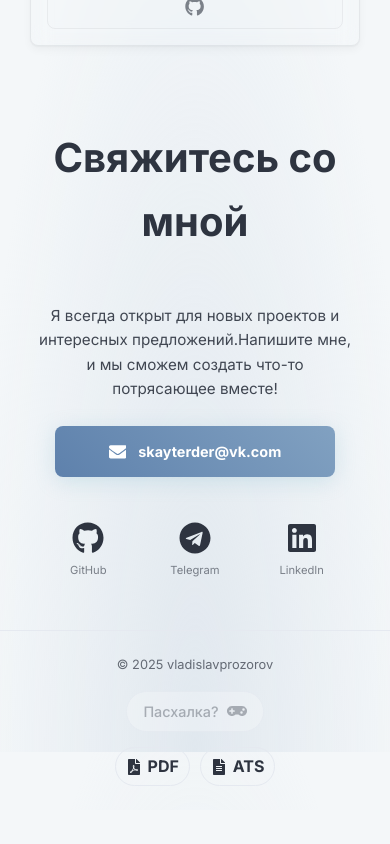
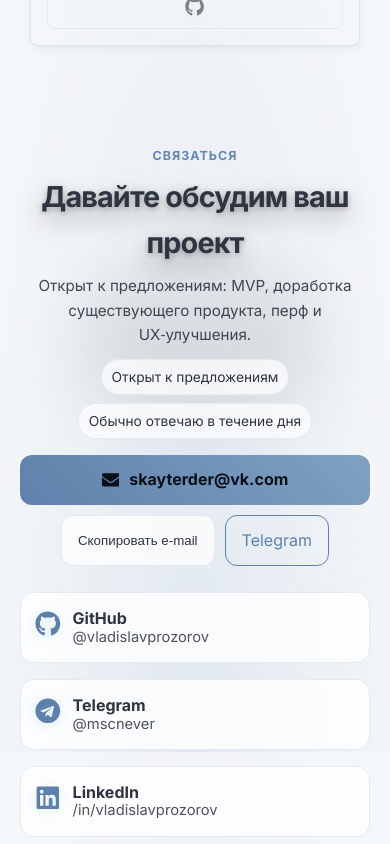
Before and after one commit to vladislavprozorov/my-portfolio, a React (Vite) app: page / in a window 390 px wide. Shown: the part 6000-6844 px from the top of the page. Before the commit the page ends 6810 px from the top, so only its background shows below. Built offline with nearby package versions, Linux system fonts and the light colour scheme.

Commit message:
site update

```diff
--- /dev/null
+++ b/public/404.html
@@ -0,0 +1,59 @@
+<!doctype html>
+<html lang="ru">
+<head>
+  <meta charset="UTF-8" />
+  <meta name="viewport" content="width=device-width, initial-scale=1" />
+  <title>Страница не найдена — 404</title>
+  <style>
+    :root {
+      color-scheme: light dark;
+    }
+    body {
+      margin: 0;
+      font-family: system-ui, -apple-system, Segoe UI, Roboto, Ubuntu, Cantarell, Noto Sans, sans-serif;
+      display: grid;
+      min-height: 100vh;
+      place-items: center;
+      background: radial-gradient(120% 120% at 50% -10%, rgba(0,0,0,0.1), transparent 40%),
+                  linear-gradient(180deg, #0b1020, #0a0f1a);
+      color: #e6edf3;
+    }
+    .card {
+      border: 1px solid rgba(255,255,255,.15);
+      background: rgba(255,255,255,.06);
+      backdrop-filter: blur(8px);
+      border-radius: 16px;
+      padding: 28px;
+      max-width: 560px;
+      text-align: center;
+      box-shadow: 0 10px 30px rgba(0,0,0,.35);
+    }
+    h1 { margin: 0 0 8px; font-size: clamp(1.6rem, 3vw, 2rem); }
+    p { opacity: .9; }
+    .actions { display: flex; gap: 10px; justify-content: center; margin-top: 16px; flex-wrap: wrap; }
+    .btn { padding: 10px 14px; border-radius: 10px; border: 1px solid rgba(255,255,255,.2); color: inherit; text-decoration: none; }
+    .btn.primary { background: linear-gradient(45deg, #00e5ff, #00ffa6); color: #0a0f1a; border: none; }
+  </style>
+</head>
+<body>
+  <div class="card">
+    <h1>404 — страница не найдена</h1>
+    <p>Похоже, такой страницы нет. Вернёмся на главную?</p>
+    <div class="actions">
+      <a id="homeLink" class="btn primary" href="/">Домой</a>
+      <a class="btn" href="../">К родительскому каталогу</a>
+    </div>
+  </div>
+  <script>
+    (function() {
+      // GitHub Pages: учитываем BASE_URL
+      var base = (document.querySelector('base') && document.querySelector('base').href) || (location.pathname.split('/').slice(0, -1).join('/') + '/');
+      var repoName = location.pathname.split('/').filter(Boolean)[0];
+      // Если видим схему /<user>.github.io/<repo>/..., строим ссылку на /<repo>/
+      if (location.hostname.endsWith('github.io') && repoName) {
+        document.getElementById('homeLink').setAttribute('href', '/' + repoName + '/');
+      }
+    })();
+  </script>
+</body>
+</html>
--- a/src/App.jsx
+++ b/src/App.jsx
@@ -16,6 +16,7 @@ import Header from './components/Header/Header';
 import Hero from './components/Hero/Hero';
 import Footer from './components/Footer/Footer';
 import CustomCursor from './CustomCursor/CustomCursor';
+import BackToTop from './components/BackToTop/BackToTop';
 
 // Ленивая загрузка
 const About = lazy(() => import('./components/About/About'));
@@ -117,6 +118,7 @@ function App() {
           onHintClick={toggleHackerMode}
           isHackerModeActive={hackerMode}
         />
+        <BackToTop />
       </div>
     </ParallaxProvider>
   );
--- /dev/null
+++ b/src/components/BackToTop/BackToTop.jsx
@@ -0,0 +1,31 @@
+import React, { useEffect, useState } from 'react';
+import styles from './BackToTop.module.css';
+
+const BackToTop = () => {
+  const [visible, setVisible] = useState(false);
+
+  useEffect(() => {
+    const onScroll = () => setVisible(window.scrollY > 300);
+    onScroll();
+    window.addEventListener('scroll', onScroll, { passive: true });
+    return () => window.removeEventListener('scroll', onScroll);
+  }, []);
+
+  const scrollTop = () => {
+    const prefersReduced = window.matchMedia('(prefers-reduced-motion: reduce)').matches;
+    window.scrollTo({ top: 0, behavior: prefersReduced ? 'auto' : 'smooth' });
+  };
+
+  return (
+    <button
+      type="button"
+      aria-label="Наверх"
+      className={`${styles.backToTop} ${visible ? styles.visible : ''}`}
+      onClick={scrollTop}
+    >
+      ↑
+    </button>
+  );
+};
+
+export default BackToTop;
--- /dev/null
+++ b/src/components/BackToTop/BackToTop.module.css
@@ -0,0 +1,29 @@
+.backToTop {
+  position: fixed;
+  right: 16px;
+  bottom: 16px;
+  width: 40px;
+  height: 40px;
+  border-radius: 50%;
+  border: 1px solid var(--border-color);
+  background: rgba(var(--card-bg-rgb), 0.8);
+  color: var(--text-color);
+  display: grid;
+  place-items: center;
+  opacity: 0;
+  transform: translateY(8px);
+  transition: opacity .25s ease, transform .25s ease, background .2s ease, border-color .2s ease;
+  cursor: pointer;
+  z-index: 50;
+  box-shadow: 0 6px 20px rgba(0,0,0,.18);
+}
+.backToTop:hover {
+  border-color: var(--primary-color);
+  color: var(--primary-color);
+  background: rgba(var(--card-bg-rgb), 0.9);
+}
+.visible { opacity: 1; transform: translateY(0); }
+
+@media (prefers-reduced-motion: reduce) {
+  .backToTop { transition: none; }
+}
--- a/src/components/Contact/Contact.jsx
+++ b/src/components/Contact/Contact.jsx
@@ -1,66 +1,97 @@
 // src/components/Contact/Contact.jsx (Мобильно-оптимизированная версия)
 
-import React from 'react';
+import React, { useEffect, useState } from 'react';
 import { useReveal } from '../../hooks/useReveal';
 import styles from './Contact.module.css';
 import { FaGithub, FaTelegram, FaLinkedin, FaEnvelope } from 'react-icons/fa';
 
 const Contact = () => {
     const email = "skayterder@vk.com"; // Вынесем email в переменную для удобства
+    const [copyMsg, setCopyMsg] = useState("");
+    const onCopy = async () => {
+        try {
+            await navigator.clipboard.writeText(email);
+            setCopyMsg("Скопировано!");
+            setTimeout(() => setCopyMsg(""), 1500);
+        } catch (_) {
+            setCopyMsg("Не удалось скопировать");
+            setTimeout(() => setCopyMsg(""), 1500);
+        }
+    };
+
+    // Авто-скрытие тоста при прокрутке, клике вне или ESC
+    useEffect(() => {
+        if (!copyMsg) return;
+        const dismiss = () => setCopyMsg("");
+        const onScroll = () => dismiss();
+        const onKeyDown = (e) => { if (e.key === 'Escape') dismiss(); };
+        const onPointerDown = () => dismiss();
+        window.addEventListener('scroll', onScroll, { passive: true });
+        window.addEventListener('keydown', onKeyDown);
+        window.addEventListener('pointerdown', onPointerDown);
+        return () => {
+            window.removeEventListener('scroll', onScroll);
+            window.removeEventListener('keydown', onKeyDown);
+            window.removeEventListener('pointerdown', onPointerDown);
+        };
+    }, [copyMsg]);
 
     const reveal = useReveal();
+    const gridReveal = useReveal();
     return (
         <section id="contact" className={styles.contact}>
-            <div ref={reveal.ref} className={`container ${styles.reveal} ${reveal.visible ? styles.revealVisible : ''}`}>
-                <h2 className="section-title">Свяжитесь со мной</h2>
-                <p className={styles.contactText}>
-                    Я всегда открыт для новых проектов и интересных предложений.
-                    <br className={styles.breakLine} />
-                    Напишите мне, и мы сможем создать что-то потрясающее вместе!
-                </p>
+            <div className={`container ${styles.layout}`}>
+                {/* Header с halo и чипсами */}
+                <header ref={reveal.ref} className={`${styles.header} ${styles.reveal} ${reveal.visible ? styles.revealVisible : ''}`}>
+                    <div className={styles.halo} aria-hidden />
+                    <div className={styles.eyebrow}>Связаться</div>
+                    <h2 className={styles.title}>Давайте обсудим ваш проект</h2>
+                    <p className={styles.subtitle}>Открыт к предложениям: MVP, доработка существующего продукта, перф и UX‑улучшения.</p>
+                    <div className={styles.chips}>
+                        <span className={styles.chip}>Открыт к предложениям</span>
+                        <span className={styles.chip}>Обычно отвечаю в течение дня</span>
+                    </div>
+                    {/* CTA ряд */}
+                    <div className={styles.ctaRow}>
+                        <a href={`mailto:${email}`} className={`cta-button ${styles.ctaPrimary}`} aria-label="Написать на e-mail">
+                            <FaEnvelope aria-hidden className={styles.emailIcon} />
+                            {email}
+                        </a>
+                        <button type="button" onClick={onCopy} className={styles.ctaGhost} aria-label="Скопировать e-mail в буфер обмена">Скопировать e‑mail</button>
+                        <a href="https://t.me/mscnever" target="_blank" rel="noopener noreferrer" className={styles.ctaOutline} aria-label="Написать в Telegram">
+                            Telegram
+                        </a>
+                    </div>
+                </header>
 
-                {/* Email кнопка с иконкой */}
-                <a
-                    href={`mailto:${email}`}
-                    className={`cta-button ${styles.emailButton}`}
-                >
-                    <FaEnvelope className={styles.emailIcon} />
-                    <span>{email}</span>
-                </a>
-
-                {/* Социальные ссылки */}
-                <div className={styles.socialLinks}>
-                    <a
-                        href="https://github.com/vladislavprozorov"
-                        target="_blank"
-                        rel="noopener noreferrer"
-                        aria-label="GitHub"
-                        className={styles.socialLink}
-                    >
-                        <FaGithub />
-                        <span className={styles.socialLabel}>GitHub</span>
+                {/* Социальные карточки */}
+                <div ref={gridReveal.ref} className={`${styles.socialGrid} ${styles.reveal} ${gridReveal.visible ? styles.revealVisible : ''}`}>
+                    <a className={styles.socialCard} href="https://github.com/vladislavprozorov" target="_blank" rel="noopener noreferrer" aria-label="GitHub">
+                        <span className={styles.socialIcon}><FaGithub /></span>
+                        <div className={styles.socialMeta}>
+                            <span className={styles.socialTitle}>GitHub</span>
+                            <span className={styles.socialHandle}>@vladislavprozorov</span>
+                        </div>
                     </a>
-                    <a
-                        href="https://t.me/mscnever"
-                        target="_blank"
-                        rel="noopener noreferrer"
-                        aria-label="Telegram"
-                        className={styles.socialLink}
-                    >
-                        <FaTelegram />
-                        <span className={styles.socialLabel}>Telegram</span>
+                    <a className={styles.socialCard} href="https://t.me/mscnever" target="_blank" rel="noopener noreferrer" aria-label="Telegram">
+                        <span className={styles.socialIcon}><FaTelegram /></span>
+                        <div className={styles.socialMeta}>
+                            <span className={styles.socialTitle}>Telegram</span>
+                            <span className={styles.socialHandle}>@mscnever</span>
+                        </div>
                     </a>
-                    <a
-                        href="https://linkedin.com/in/vladislavprozorov"
-                        target="_blank"
-                        rel="noopener noreferrer"
-                        aria-label="LinkedIn"
-                        className={styles.socialLink}
-                    >
-                        <FaLinkedin />
-                        <span className={styles.socialLabel}>LinkedIn</span>
+                    <a className={styles.socialCard} href="https://linkedin.com/in/vladislavprozorov" target="_blank" rel="noopener noreferrer" aria-label="LinkedIn">
+                        <span className={styles.socialIcon}><FaLinkedin /></span>
+                        <div className={styles.socialMeta}>
+                            <span className={styles.socialTitle}>LinkedIn</span>
+                            <span className={styles.socialHandle}>/in/vladislavprozorov</span>
+                        </div>
                     </a>
                 </div>
+                                {/* Toast копирования */}
+                                                <div className={`${styles.toast} ${copyMsg ? styles.toastShow : ''}`} role="status" aria-live="polite" onClick={() => setCopyMsg("") }>
+                                    {copyMsg}
+                                </div>
             </div>
         </section>
     );
--- a/src/components/Contact/Contact.module.css
+++ b/src/components/Contact/Contact.module.css
@@ -1,259 +1,79 @@
-/* Contact.module.css (Мобильно-оптимизированная версия) */
+/* Contact — обновлённый стиль в духе Hero/About */
 
-.contact {
-    text-align: center;
-    padding: 100px 0;
-    background: transparent;
+.contact { position: relative; padding: 80px 0 100px; }
+.layout { position: relative; }
+
+.header {
+  position: relative;
+  max-width: 900px;
+  margin: 0 auto 26px;
+  text-align: center;
 }
+.halo {
+  position: absolute; inset: 0; margin: auto; width: clamp(360px, 60vw, 780px); height: clamp(160px, 28vw, 300px);
+  pointer-events: none; border-radius: 28px;
+  background: radial-gradient(50% 80% at 50% 40%, rgba(255,255,255,0.10) 0%, rgba(0,0,0,0.12) 35%, rgba(0,0,0,0.06) 60%, transparent 85%);
+  filter: blur(36px); z-index: 0; animation: haloPulse 4s ease-in-out infinite;
+}
+@keyframes haloPulse { 0%, 100% { opacity: 1; transform: scale(1);} 50% { opacity: .9; transform: scale(1.02);} }
 
-.contactText {
-    max-width: 600px;
-    margin: 0 auto 40px;
-    font-size: clamp(1rem, 2.5vw, 1.1rem); /* Адаптивный размер */
-    line-height: 1.7;
-    color: var(--text-color);
-    opacity: 0.9;
-}
+.eyebrow { color: var(--primary-color); font-weight: 800; letter-spacing: .08em; text-transform: uppercase; font-size: .78rem; opacity: .95; position: relative; z-index: 1; }
+.title { position: relative; z-index: 1; font-weight: 800; letter-spacing: -0.03em; font-size: clamp(1.8rem, 4vw, 2.2rem); margin: 8px 0 8px; color: var(--text-color); text-shadow: 0 2px 6px rgba(0,0,0,.28), 0 10px 28px rgba(0,0,0,.38); }
+.subtitle { position: relative; z-index: 1; font-size: clamp(.95rem, 1.8vw, 1.05rem); opacity: .9; }
 
-/* Переносы строк */
-.breakLine {
-    display: inline;
-}
+.chips { display: flex; justify-content: center; gap: 8px; flex-wrap: wrap; margin-top: 12px; position: relative; z-index: 1; }
+.chip { padding: 6px 10px; border-radius: 999px; border: 1px solid var(--border-color); background: rgba(var(--card-bg-rgb), .7); font-size: .86rem; }
 
-/* Email кнопка */
-.emailButton {
-    display: inline-flex;
-    align-items: center;
-    gap: 12px;
-    padding: 16px 32px;
-    font-size: clamp(0.95rem, 2.5vw, 1.05rem);
-    background: linear-gradient(45deg, var(--primary-color), var(--primary-hover-color));
-    color: white;
-    text-decoration: none;
-    border-radius: 8px;
-    transition: all 0.3s ease;
-    box-shadow: 0 4px 20px rgba(var(--primary-color-rgb), 0.3);
-}
+.ctaRow { margin-top: 16px; display: flex; gap: 10px; justify-content: center; flex-wrap: wrap; position: relative; z-index: 1; }
+.ctaPrimary, .ctaOutline, .ctaGhost { display: inline-flex; align-items: center; gap: 10px; padding: 12px 16px; border-radius: 12px; border: 1px solid var(--border-color); text-decoration: none; cursor: pointer; transition: all .2s ease; }
+.ctaPrimary { background: linear-gradient(45deg, var(--primary-color), var(--primary-hover-color)); color: #0a0f1a; border: none; }
+.ctaOutline { background: transparent; color: var(--primary-color); border-color: var(--primary-color); }
+.ctaGhost { background: rgba(var(--card-bg-rgb), .75); color: var(--text-color); }
+.ctaOutline:hover, .ctaGhost:hover { border-color: var(--primary-color); color: var(--primary-color); }
+.copyMsg { display: block; height: 20px; margin-top: 6px; opacity: .85; }
+.emailIcon { font-size: 1.1rem; }
 
-.emailButton:hover {
-    transform: translateY(-3px);
-    box-shadow: 0 8px 30px rgba(var(--primary-color-rgb), 0.4);
-}
+.socialGrid { margin-top: 26px; display: grid; grid-template-columns: repeat(3, minmax(0,1fr)); gap: 16px; }
+.socialCard { display: flex; align-items: center; gap: 12px; padding: 14px; border-radius: 14px; border: 1px solid var(--border-color); background: rgba(var(--card-bg-rgb), .8); text-decoration: none; color: var(--text-color); transition: transform .2s ease, box-shadow .2s ease, border-color .2s ease; }
+.socialCard:hover { transform: translateY(-4px); border-color: var(--primary-color); box-shadow: 0 8px 24px rgba(var(--primary-color-rgb), .18); }
+.socialIcon { font-size: 1.6rem; color: var(--primary-color); filter: drop-shadow(0 2px 8px rgba(var(--primary-color-rgb), .3)); }
+.socialMeta { display: grid; line-height: 1.2; }
+.socialTitle { font-weight: 700; }
+.socialHandle { opacity: .85; font-size: .92rem; }
 
-.emailIcon {
-    font-size: 1.2rem;
-}
-
-/* Социальные ссылки */
-.socialLinks {
-    margin-top: 50px;
-    display: flex;
-    justify-content: center;
-    gap: 30px;
-    flex-wrap: wrap; /* Позволяем переносить на новую строку */
-}
-
-.socialLink {
-    display: flex;
-    flex-direction: column;
-    align-items: center;
-
-/* Reveal animation (native) */
+/* Reveal */
 .reveal { opacity: 0; transform: translateY(var(--reveal-distance)); transition: opacity var(--reveal-duration) ease, transform var(--reveal-duration) ease; }
 .revealVisible { opacity: 1; transform: translateY(0); }
-    gap: 8px;
-    padding: 12px;
-    color: var(--text-color);
-    text-decoration: none;
-    transition: all 0.3s ease;
-    /* Минимальный размер для тач-целей */
-    min-width: 60px;
-    min-height: 60px;
+
+/* Toast копирования */
+.toast {
+  position: fixed;
+  left: 50%;
+  bottom: calc(18px + env(safe-area-inset-bottom, 0px));
+  transform: translate(-50%, 20px);
+  padding: 10px 14px;
+  border-radius: 12px;
+  border: 1px solid var(--border-color);
+  background: rgba(var(--card-bg-rgb), .9);
+  color: var(--text-color);
+  box-shadow: 0 8px 24px rgba(0,0,0,.25);
+  opacity: 0;
+  pointer-events: none;
+  transition: opacity .25s ease, transform .25s ease;
+  z-index: 60;
+  max-width: min(92vw, 420px);
+  width: max-content;
+  text-align: center;
+  overflow-wrap: anywhere;
 }
+.toastShow { opacity: 1; transform: translate(-50%, 0); }
 
-.socialLink:hover {
-    color: var(--primary-color);
-    transform: translateY(-5px);
+@media (max-width: 960px) {
+  .socialGrid { grid-template-columns: 1fr 1fr; }
 }
-
-.socialLink svg {
-    font-size: 2.5rem;
+@media (max-width: 640px) {
+  .contact { padding: 60px 0 80px; }
+  .socialGrid { grid-template-columns: 1fr; }
+  .toast { padding: 8px 12px; font-size: 0.9rem; border-radius: 10px; }
 }
-
-/* Подписи под иконками (скрыты на десктопе) */
-.socialLabel {
-    font-size: 0.75rem;
-    opacity: 0;
-    transition: opacity 0.3s ease;
-}
-
-.socialLink:hover .socialLabel {
-    opacity: 0.7;
-}
-
-/* ========== АДАПТИВНОСТЬ ========== */
-
-/* Планшеты */
-@media screen and (max-width: 768px) {
-    .contact {
-        padding: 60px 20px;
-    }
-
-    .contactText {
-        font-size: 1rem;
-        margin-bottom: 30px;
-    }
-
-    .emailButton {
-        width: 100%;
-        max-width: 320px;
-        justify-content: center;
-        padding: 14px 24px;
-    }
-
-    .socialLinks {
-        margin-top: 40px;
-        gap: 25px;
-    }
-
-    .socialLink svg {
-        font-size: 2.2rem;
-    }
-
-    /* Показываем подписи на планшетах */
-    .socialLabel {
-        opacity: 0.7;
-    }
-}
-
-/* Мобильные телефоны */
-@media screen and (max-width: 480px) {
-    .contact {
-        padding: 40px 15px;
-    }
-
-    .contactText {
-        font-size: 0.95rem;
-        line-height: 1.6;
-        margin-bottom: 25px;
-    }
-
-    /* Убираем перенос строки на мобилках для лучшего flow текста */
-    .breakLine {
-        display: none;
-    }
-
-    .emailButton {
-        width: 100%;
-        max-width: 280px;
-        padding: 14px 20px;
-        font-size: 0.9rem;
-    }
-
-    .emailButton span {
-        /* Обрезаем длинный email на очень маленьких экранах */
-        max-width: 200px;
-        overflow: hidden;
-        text-overflow: ellipsis;
-        white-space: nowrap;
-    }
-
-    .emailIcon {
-        font-size: 1.1rem;
-        flex-shrink: 0; /* Иконка не сжимается */
-    }
-
-    .socialLinks {
-        margin-top: 35px;
-        gap: 20px;
-        /* На мобилках делаем 3 колонки */
-        display: grid;
-        grid-template-columns: repeat(3, 1fr);
-        max-width: 300px;
-        margin-left: auto;
-        margin-right: auto;
-    }
-
-    .socialLink {
-        padding: 10px;
-        min-width: auto;
-        min-height: auto;
-    }
-
-    .socialLink svg {
-        font-size: 2rem;
-    }
-
-    /* Всегда показываем подписи на мобилках */
-    .socialLabel {
-        opacity: 0.6;
-        font-size: 0.7rem;
-    }
-}
-
-/* Очень маленькие экраны */
-@media screen and (max-width: 360px) {
-    .contact {
-        padding: 30px 10px;
-    }
-
-    .contactText {
-        font-size: 0.875rem;
-    }
-
-    .emailButton {
-        padding: 12px 16px;
-        font-size: 0.85rem;
-    }
-
-    .socialLinks {
-        gap: 15px;
-    }
-
-    .socialLink svg {
-        font-size: 1.8rem;
-    }
-
-    .socialLabel {
-        font-size: 0.65rem;
-    }
-}
-
-/* Горизонтальная ориентация на мобилках */
-@media screen and (max-height: 500px) and (orientation: landscape) {
-    .contact {
-        padding: 30px 20px;
-    }
-
-    .socialLinks {
-        margin-top: 25px;
-        display: flex;
-        flex-direction: row;
-    }
-
-    .socialLabel {
-        display: none; /* Скрываем подписи в landscape */
-    }
-}
-
-/* Улучшенная доступность для тач-устройств */
-@media (hover: none) and (pointer: coarse) {
-    /* На тач-устройствах всегда показываем подписи */
-    .socialLabel {
-        opacity: 0.6;
-    }
-
-    /* Увеличиваем область клика */
-    .socialLink {
-        padding: 15px;
-    }
-
-    /* Убираем hover-эффекты */
-    .socialLink:hover {
-        transform: none;
-    }
-
-    .emailButton:hover {
-        transform: none;
-    }
-}
+@media (prefers-reduced-motion: reduce) { .halo { animation: none; } .socialCard, .ctaPrimary, .ctaOutline, .ctaGhost, .toast { transition: none !important; } }
```
